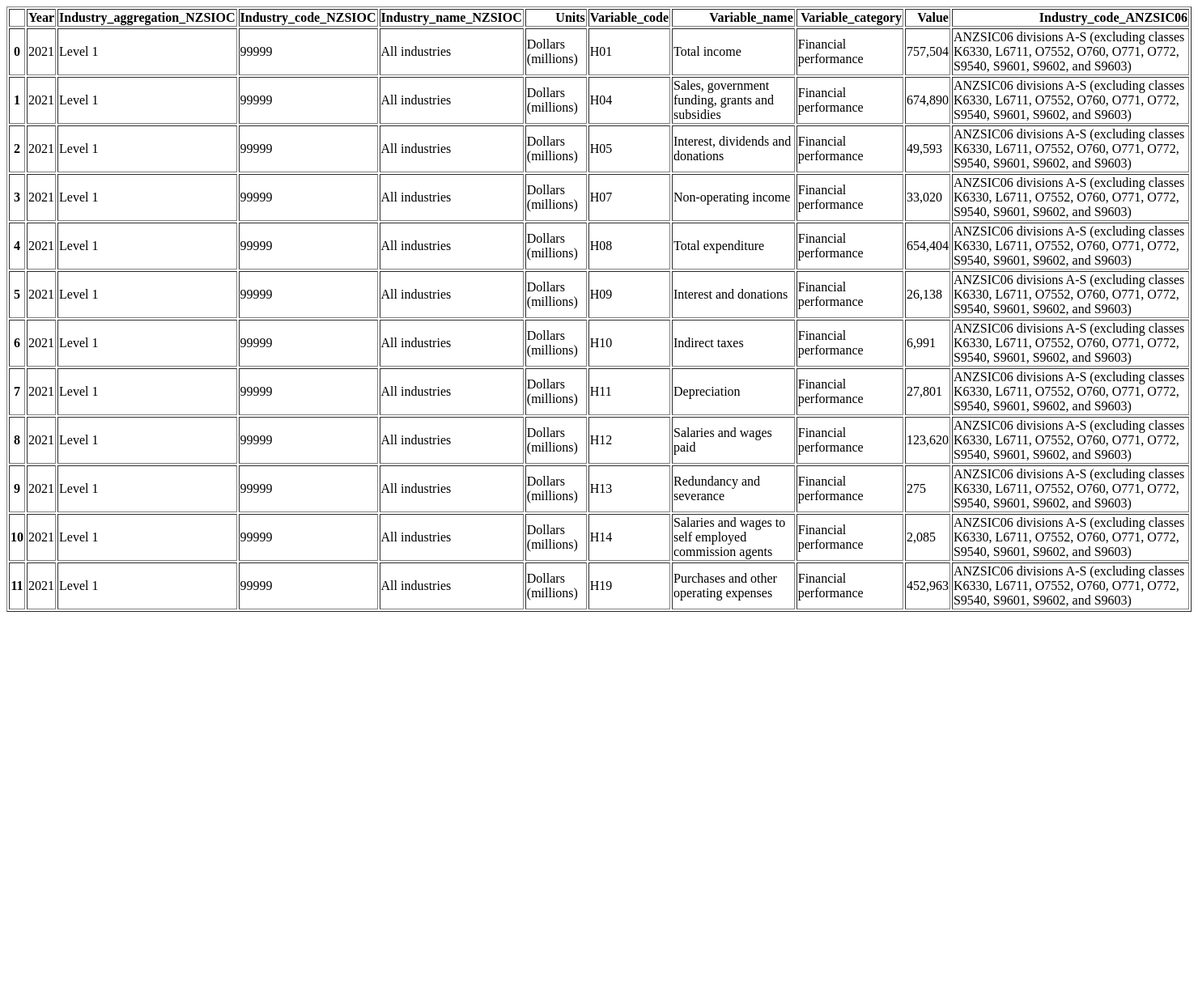
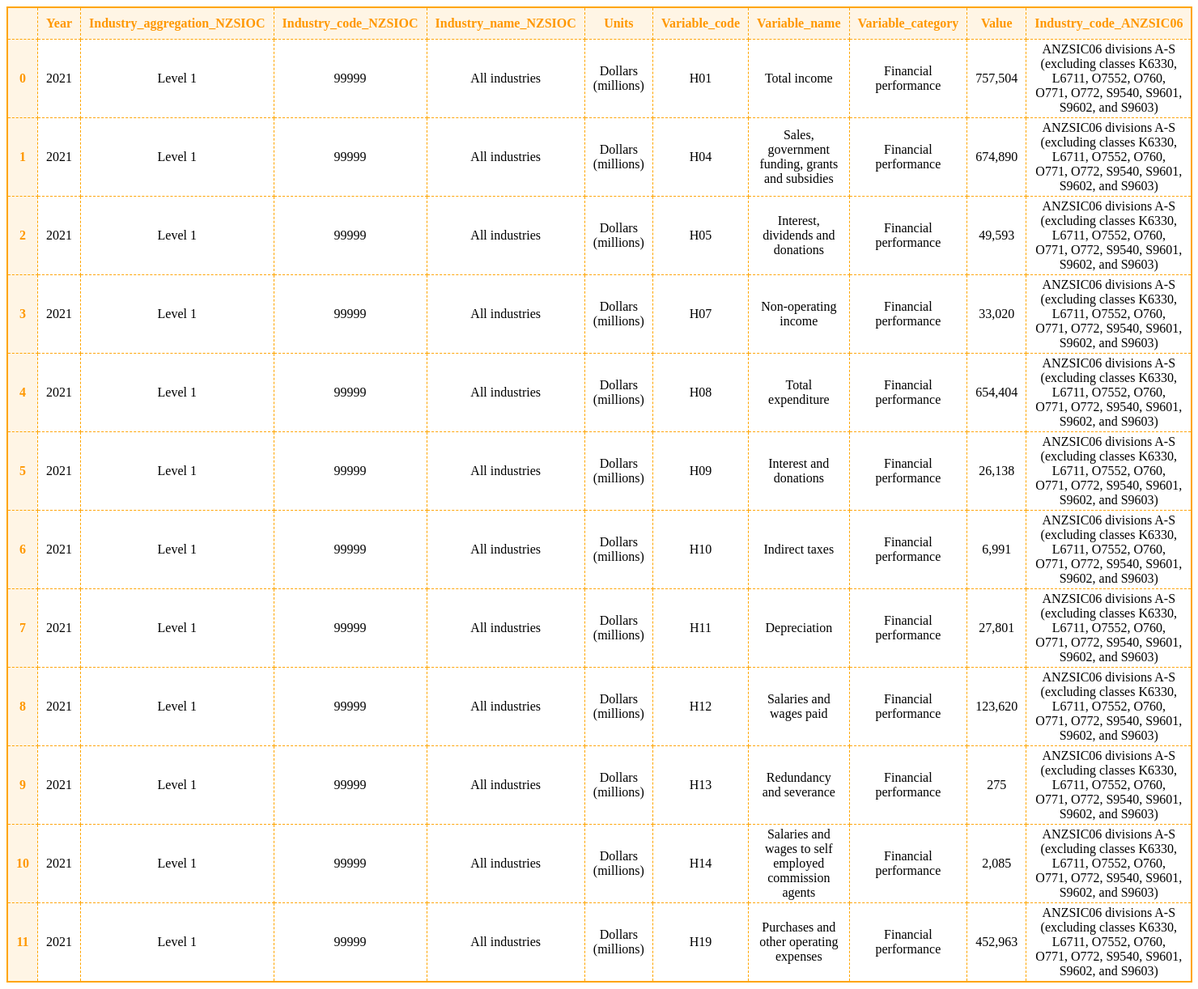
Before and after one commit to superleesa/live-csv-viewer, a Flask app: page / in a window 1480 px wide. Shown: the whole page at 81% size. Before the commit the page ends 756 px from the top, so only its background shows below. Run offline with Flask 3, Linux system fonts and the light colour scheme.

Commit message:
Style the csv table

```diff
--- a/templates/table.html
+++ b/templates/table.html
@@ -4,6 +4,23 @@
 <script>
     console.log("reloaded");
     setTimeout(() => {window.location.href = "{{ url_for('index') }}"}, 10000);
-
-
 </script>
+<style>
+    table {
+        border-collapse: collapse;
+        border: solid 2px orange;
+        text-align: center;
+      }
+      table th, table td {
+        border: dashed 1px orange;
+      }
+      th {
+        color: #FF9800;
+        background: #fff5e5;
+        padding: 10px;
+        text-align: center;
+      }
+      td{
+        padding: 3px 10px;
+      }
+</style>
```
